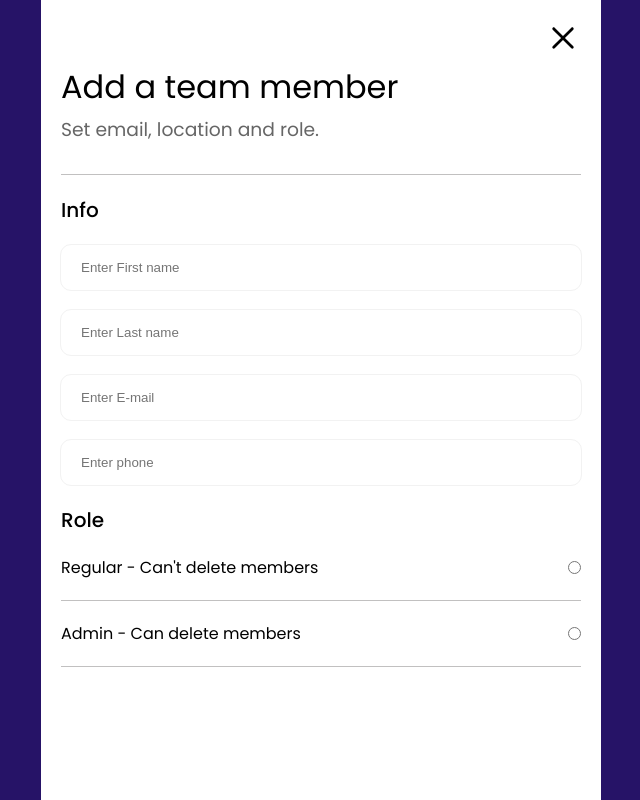
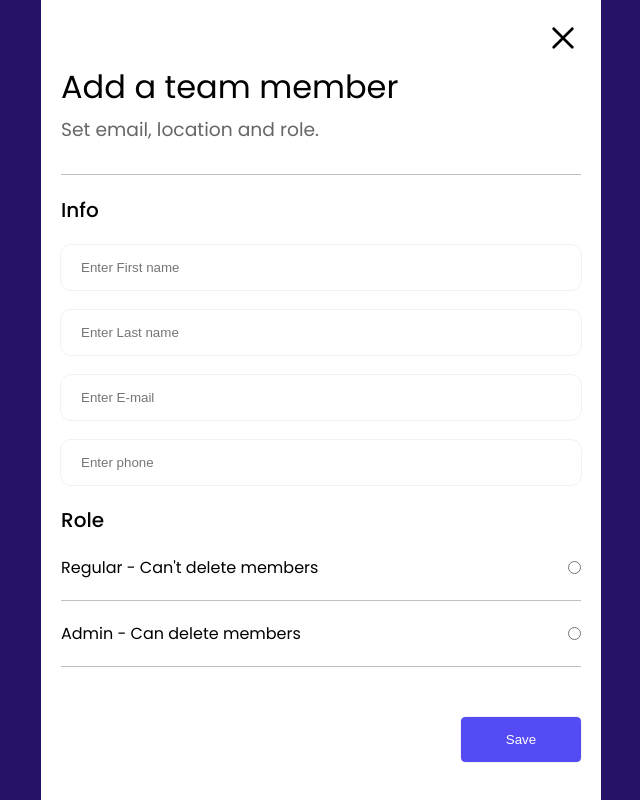
Before and after one commit to tirlochanarora16/seekout, a React (Create React App) app: page / in a window 1280 px wide. Both pictures are taken after a click on the element 882 px from the left and 41 px from the top of the page. Shown: the whole page, without its empty margins (319-959 px from the left). Built offline with nearby package versions, Linux system fonts and the light colour scheme.

Commit message:
added buttons for the form

```diff
--- a/src/app/slices/member.ts
+++ b/src/app/slices/member.ts
@@ -12,16 +12,18 @@ interface MemberState {
   memberForm: Member;
 }
 
+const initialMemberFormData: Member = {
+  firstName: "",
+  email: "",
+  lastName: "",
+  phone: "",
+  role: MemberType.REGULAR,
+};
+
 const initialState: MemberState = {
   currentScreen: "list",
   members: [],
-  memberForm: {
-    firstName: "",
-    email: "",
-    lastName: "",
-    phone: "",
-    role: MemberType.REGULAR,
-  },
+  memberForm: initialMemberFormData,
 };
 
 export const memberSlice = createSlice({
@@ -45,10 +47,17 @@ export const memberSlice = createSlice({
       }
     },
     updateMembers: (state, action: PayloadAction<Member>) => {},
+    resetFormData: (state) => {
+      state.memberForm = initialMemberFormData;
+    },
   },
 });
 
-export const { updateMembers, changeScreen, memberFormChangeHandler } =
-  memberSlice.actions;
+export const {
+  updateMembers,
+  changeScreen,
+  memberFormChangeHandler,
+  resetFormData,
+} = memberSlice.actions;
 
 export default memberSlice.reducer;
--- a/src/components/MemberForm/index.tsx
+++ b/src/components/MemberForm/index.tsx
@@ -1,11 +1,29 @@
+import { useEffect } from "react";
+import { useAppDispatch, useAppSelector } from "../../app/hooks";
+import { resetFormData } from "../../app/slices/member";
 import { MemberType } from "../../types/member";
 import Input from "../Input";
 import Radio from "../Radio";
 import styles from "./styles.module.css";
 
 const MemberForm = () => {
+  const dispatch = useAppDispatch();
+  const { currentScreen } = useAppSelector((state) => state.member);
+
+  const formSubmitHandler = (e: React.FormEvent<HTMLFormElement>) => {
+    e.preventDefault();
+  };
+
+  // clearing form data when component umounts
+  useEffect(() => {
+    return () => {
+      dispatch(resetFormData());
+    };
+  }, []);
+
   return (
     <div className={styles.memberForm}>
+      <form onSubmit={formSubmitHandler}>
         <p className={styles.memberForm_title}>Info</p>
         <Input
           id="firstName"
@@ -25,7 +43,12 @@ const MemberForm = () => {
           placeholder="Enter E-mail"
           required={true}
         />
-      <Input id="phone" type="text" placeholder="Enter phone" required={true} />
+        <Input
+          id="phone"
+          type="text"
+          placeholder="Enter phone"
+          required={true}
+        />
         <p className={styles.memberForm_title}>Role</p>
         <Radio
           value={MemberType.REGULAR}
@@ -39,6 +62,25 @@ const MemberForm = () => {
           id="admin"
           label="Admin - Can delete members"
         />
+        <div className={styles.memberForm_buttons_container}>
+          {currentScreen === "edit" ? (
+            <button
+              type="button"
+              className={`${styles.memberForm_btn} ${styles.memberForm_btn_delete}`}
+            >
+              Delete
+            </button>
+          ) : (
+            <div></div>
+          )}
+          <button
+            type="submit"
+            className={`${styles.memberForm_btn} ${styles.memberForm_btn_save}`}
+          >
+            Save
+          </button>
+        </div>
+      </form>
     </div>
   );
 };
--- a/src/components/MemberForm/styles.module.css
+++ b/src/components/MemberForm/styles.module.css
@@ -1,5 +1,8 @@
 .memberForm {
   margin-top: 2rem;
+}
+
+.memberForm form {
   display: flex;
   flex-direction: column;
   gap: 2rem;
@@ -9,3 +12,37 @@
   font-size: 2rem;
   font-weight: 500;
 }
+
+.memberForm_buttons_container {
+  display: flex;
+  justify-content: space-between;
+  align-items: center;
+  margin-top: 3rem;
+}
+
+.memberForm_btn {
+  padding: 1.5rem 2.5rem;
+  border: none;
+  outline: 1px solid #f2f2f2;
+  cursor: pointer;
+  border-radius: 0.4rem;
+  width: 12rem;
+}
+
+.memberForm_btn_delete {
+  background-color: transparent;
+  color: rgb(227, 113, 113);
+}
+
+.memberForm_btn_delete:hover {
+  background-color: #f2f2f2;
+}
+
+.memberForm_btn_save {
+  background-color: #544bf5;
+  color: #fff;
+}
+
+.memberForm_btn_save:hover {
+  background-color: #453fbf;
+}
```
Lines whose indentation alone changed are shown as unchanged.
